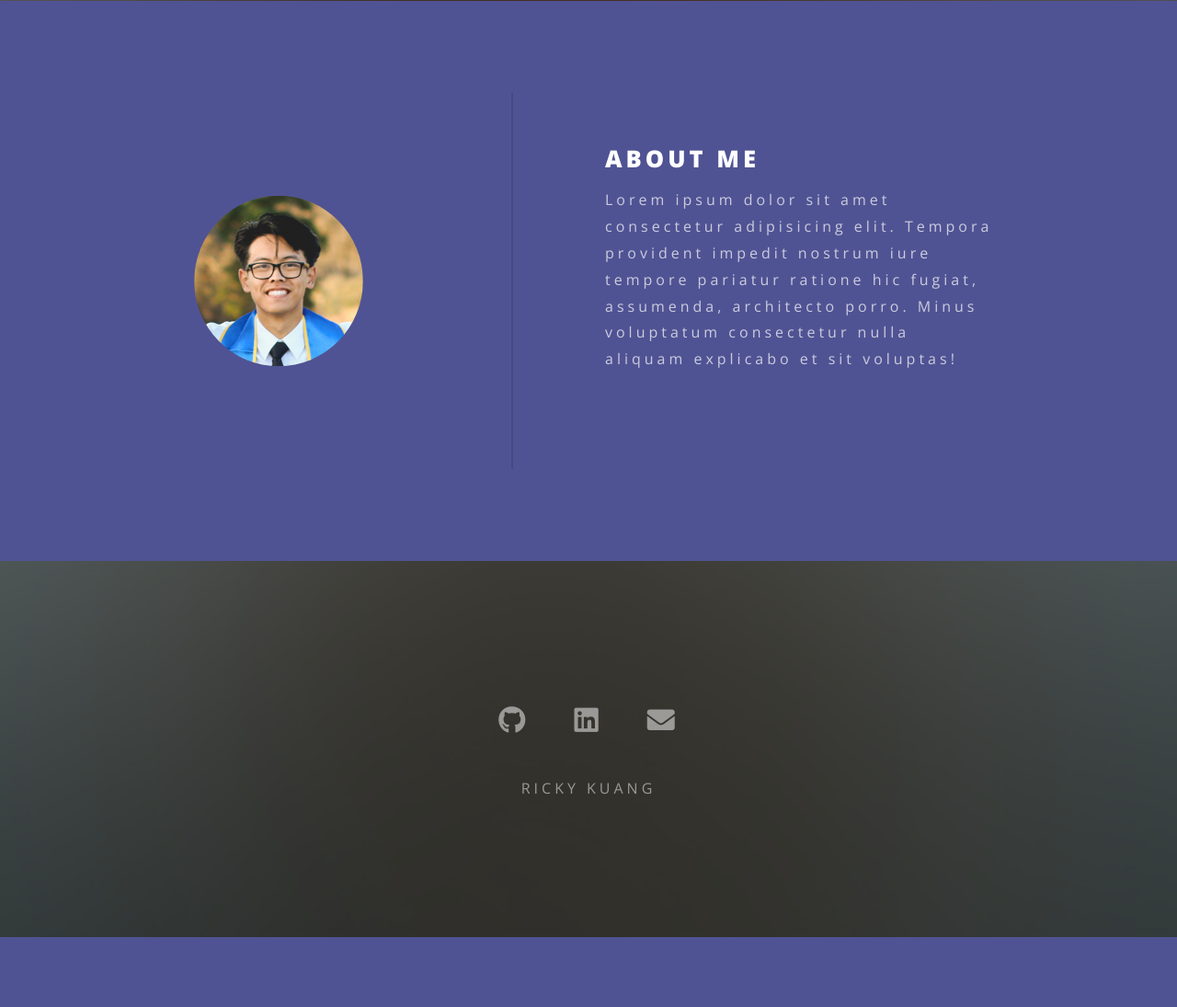
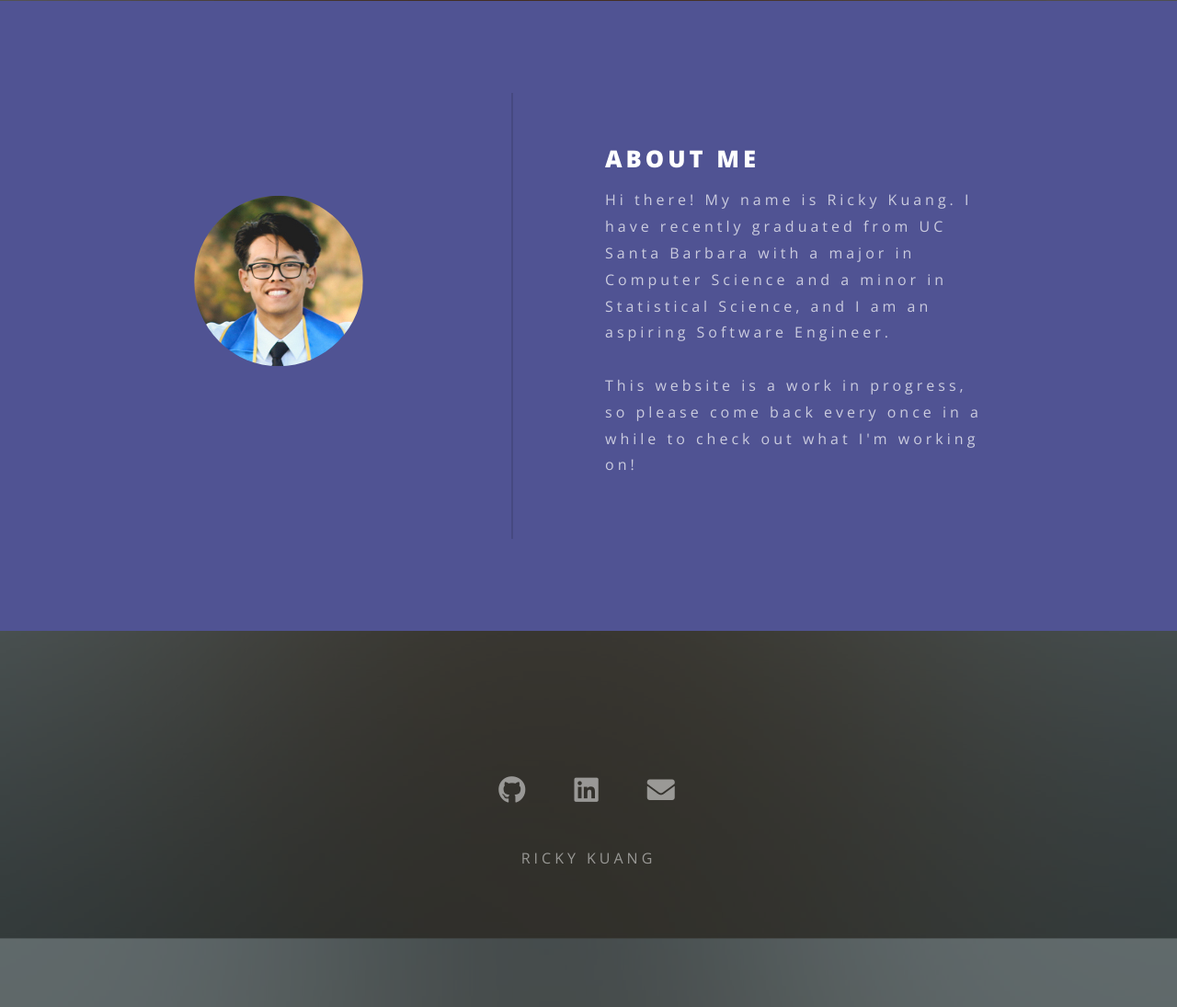
Before and after one commit to rkuang/rkuang.github.io, a Flask app: page / in a window 1280 px wide. Shown: the part 800-1895 px from the top of the page at 92% size. Before the commit the page ends 1819 px from the top, so only its background shows below. Run offline with Flask 2, Linux system fonts and the light colour scheme; some libraries are stand-ins or nearby versions.

Commit message:
wrote introduction in about me section

```diff
--- a/app/templates/index.html
+++ b/app/templates/index.html
@@ -52,8 +52,14 @@
       </div>
       <div class="summary">
         <h1>About me</h1>
-        <p>Lorem ipsum dolor sit amet consectetur adipisicing elit. Tempora provident impedit nostrum iure tempore pariatur ratione hic fugiat, assumenda, architecto porro. Minus voluptatum consectetur nulla aliquam explicabo et sit voluptas!</p>
-        <!-- <p>Nice to meet you! My name is Ricky Kuang, and I am aspiring software engineer.</p> -->
+        <p>Hi there! My name is Ricky Kuang. I have recently
+          graduated from UC Santa Barbara with a major in
+          Computer Science and a minor in Statistical
+          Science, and I am an aspiring Software Engineer. <br /> <br />
+          This website is a work in progress, so please
+          come back every once in a while to check out
+          what I'm working on!
+        </p>
       </div>
     </div>
 
@@ -67,13 +73,14 @@
       Ricky Kuang
     </footer>
 
-    <!-- Custom JavaScript -->
-    <script src="{{ url_for('static', filename='js/script.js') }}"></script>
 
     <!-- Optional JavaScript -->
     <!-- jQuery first, then Popper.js, then Bootstrap JS -->
-    <script src="https://code.jquery.com/jquery-3.2.1.slim.min.js" integrity="sha384-KJ3o2DKtIkvYIK3UENzmM7KCkRr/rE9/Qpg6aAZGJwFDMVNA/GpGFF93hXpG5KkN" crossorigin="anonymous"></script>
+    <script src="https://code.jquery.com/jquery-3.3.1.min.js" integrity="sha256-FgpCb/KJQlLNfOu91ta32o/NMZxltwRo8QtmkMRdAu8=" crossorigin="anonymous"></script>
     <script src="https://cdnjs.cloudflare.com/ajax/libs/popper.js/1.12.9/umd/popper.min.js" integrity="sha384-ApNbgh9B+Y1QKtv3Rn7W3mgPxhU9K/ScQsAP7hUibX39j7fakFPskvXusvfa0b4Q" crossorigin="anonymous"></script>
     <script src="https://maxcdn.bootstrapcdn.com/bootstrap/4.0.0/js/bootstrap.min.js" integrity="sha384-JZR6Spejh4U02d8jOt6vLEHfe/JQGiRRSQQxSfFWpi1MquVdAyjUar5+76PVCmYl" crossorigin="anonymous"></script>
+
+    <!-- Custom JavaScript -->
+    <script src="{{ url_for('static', filename='js/script.js') }}"></script>
   </body>
 </html>
```
